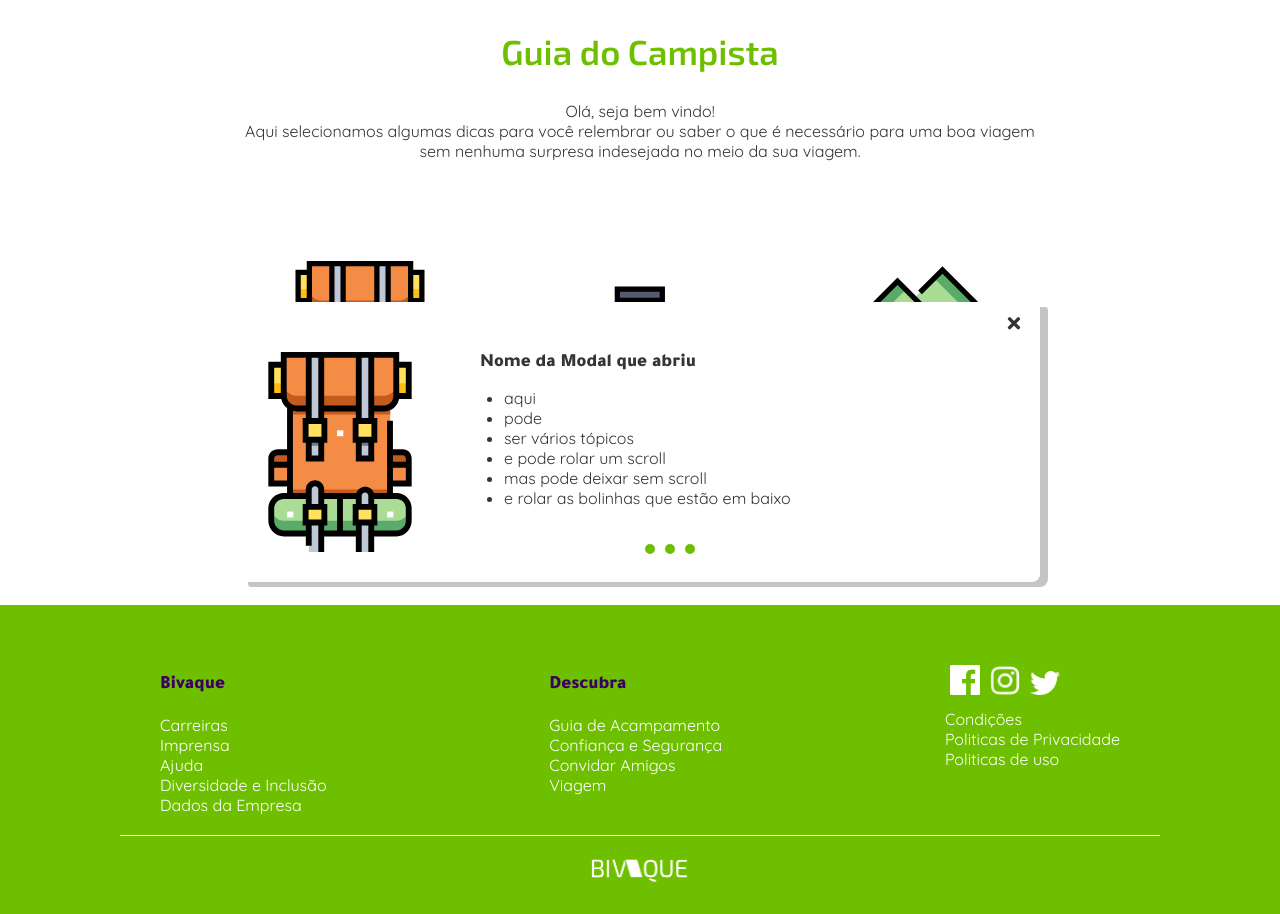
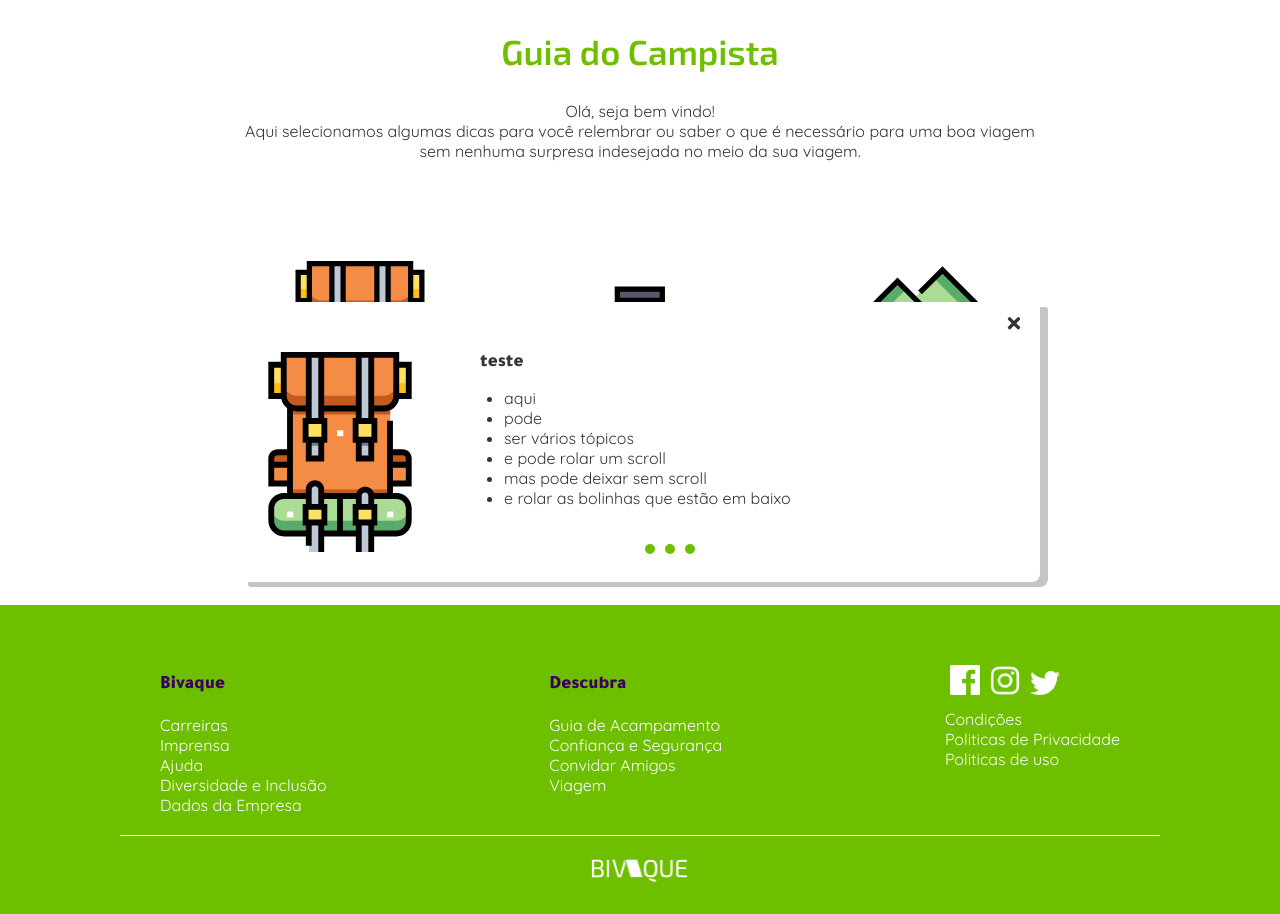
Before and after one commit to jmsalmeida/bivaqueCamping, a React (Create React App) app: page /dicas in a window 1280 px wide. Both pictures are taken after a click on the link 360 px from the left and 434 px from the top of the page. Built offline with nearby package versions, Linux system fonts and the light colour scheme.

Commit message:
Alterar conteudo modal dinamicamente -workInProgress

```diff
--- a/src/components/ModalDicas/ModalDicas.js
+++ b/src/components/ModalDicas/ModalDicas.js
@@ -23,7 +23,7 @@ class ModalDicas extends Component {
                         <a onClick={this.props.alternarModal}><i className="fas fa-times"></i></a>
                     </div>
                     <IconeDicas dica={bagagem} />
-                    <h3>Nome da Modal que abriu</h3>
+                    <h3>{this.props.nomeDica}</h3>
                     <div className="itens-dicas">
                         <ul>
                             <li>aqui</li>
--- a/src/pages/DicasPage.js
+++ b/src/pages/DicasPage.js
@@ -30,10 +30,10 @@ class DicasPage extends Component {
                     <p>Olá, seja bem vindo!<br />
                         Aqui selecionamos algumas dicas para você relembrar ou saber o que é necessário para uma boa viagem sem nenhuma surpresa indesejada no meio da sua viagem.</p>
 
-                    <ModalDicas ativo={this.state.modalAtivo} alternarModal={this.alternarModal}/>
+                    <ModalDicas ativo={this.state.modalAtivo} alternarModal={this.alternarModal} nomeDica={'teste'}/>
 
                     <div className="single-icon">
-                        <IconeDicas alternarModal={this.alternarModal} dica={bagagem} titulo={'Bagagem'} />
+                        <IconeDicas alternarModal={this.alternarModal} dica={bagagem} titulo={'Bagagem'}/>
                         <IconeDicas alternarModal={this.alternarModal} dica={seguranca} titulo={'Segurança'} />
                         <IconeDicas alternarModal={this.alternarModal} dica={arvore} titulo={'Meio Ambiente'} />
                     </div>
```
